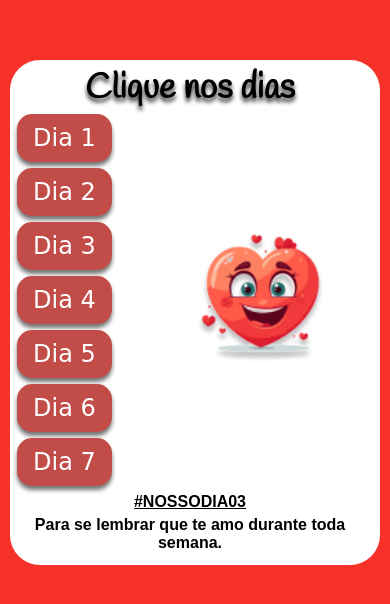
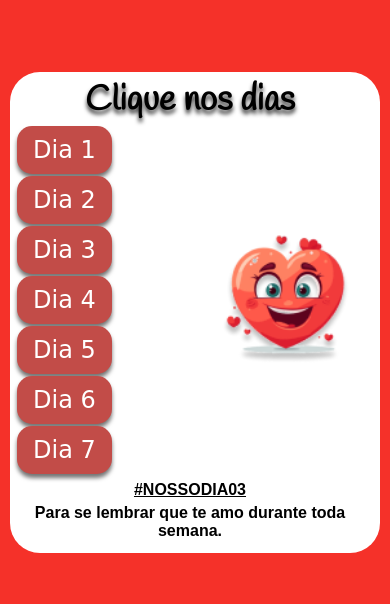
Before and after one commit to Vitormorais23/mensagens-7-dias, a plain HTML site: page index.html in a window 390 px wide. Shown: the part 110-714 px from the top of the page. Drawn offline with Linux system fonts and the light colour scheme.

Commit message:
Fazendo alterações

```diff
--- a/index.html
+++ b/index.html
@@ -15,23 +15,24 @@
         <div class="card">
             <h1>Clique nos dias</h1>
             <div class="bloco-de-dias">
-                <div class="dias"><a href="paginas/dia-1.html" target="_self" rel="next">Dia 1</a></div>
+                <div class="dias-agrupados">
 
-                <div class="dias"><a href="paginas/dia-2.html" target="_self" rel="next">Dia 2</a></div>
+                    <a class="dias" href="paginas/dia-1.html" target="_self" rel="next">Dia 1</a>
 
-                <div class="dias"><a href="paginas/dia-3.html" target="_self" rel="next">Dia 3</a></div>
+                    <a class="dias" href="paginas/dia-2.html" target="_self" rel="next">Dia 2</a>
 
-                <div class="separar-imagem">
-                    <div class="dias-4"><a href="paginas/dia-4.html" target="_self" rel="next">Dia 4</a></div>
+                    <a class="dias" href="paginas/dia-3.html" target="_self" rel="next">Dia 3</a>
 
-                    <div class="imagem"><img src="midias/coracao.png" alt="imagem coração sorrindo" id="coracao"></div>
+                    <a class="dias" href="paginas/dia-4.html" target="_self" rel="next">Dia 4</a>
+
+                    <a class="dias" href="paginas/dia-5.html" target="_self" rel="next">Dia 5</a>
+
+                    <a class="dias" href="paginas/dia-6.html" target="_self" rel="next">Dia 6</a>
+
+                    <a class="dias" href="paginas/dia-7.html" target="_self" rel="next">Dia 7</a>
                 </div>
 
-                <div class="dias"><a href="paginas/dia-5.html" target="_self" rel="next">Dia 5</a></div>
-
-                <div class="dias"><a href="paginas/dia-6.html" target="_self" rel="next">Dia 6</a></div>
-
-                <div class="dias"><a href="paginas/dia-7.html" target="_self" rel="next">Dia 7</a></div>
+                <img src="midias/coracao.png" alt="imagem coração sorrindo" id="coracao">
             </div>
             <p class="nosso-dia">#NOSSODIA03</p>
             <p>Para se lembrar que te amo durante toda semana.
--- a/styles/style.css
+++ b/styles/style.css
@@ -33,14 +33,23 @@ main {
     border-radius: 30px;
     display: flex;
     flex-direction: column;
+    justify-content: center;
+}
+
+h1 {
+    font-family: 'Handlee', cursive;
+    font-size: 50px;
+    text-align: center;
+    text-shadow: 0px 4px 4px rgba(0, 0, 0, 0.815);
+    margin-top: 3px;
 }
 
 .bloco-de-dias {
     padding: 0;
     display: flex;
-    flex-direction: column;
-    gap: 2px;
+    flex-direction: row;
     justify-content: space-between;
+    align-items: center;
 }
 
 .separar-imagem {
@@ -65,43 +74,16 @@ main {
 
 .dias {
     background-color: var(--background-color-dias);
-    width: 75px;
+    width: 100px;
     padding: 15px;
     box-shadow: 0px 4px 4px 0px rgba(0, 0, 0, 0.548);
     border-radius: 15px;
-    margin: 5px;
+    margin: 10px;
     align-items: center;
-    flex: 1;
     display: flex;
     flex-direction: column;
-}
 
-.dias-4 {
-    background-color: var(--background-color-dias);
-    width: 75px;
-    padding: 15px;
-    box-shadow: 0px 4px 4px 0px rgba(0, 0, 0, 0.548);
-    border-radius: 15px;
-    margin: 5px;
-    align-items: center;
-    flex: 1;
-    display: flex;
-    flex-direction: column;
-}
-
-.dias > a {
     text-decoration: none;
-    color: black;
-    font-family: 'Poppins', sans-serif;
-    font-weight: 400;
-    color: #fff;
-    font-size: 24px;
-    font-family: 'Leckerli One', cursive;
-}
-
-.dias-4 > a {
-    text-decoration: none;
-    color: black;
     font-family: 'Poppins', sans-serif;
     font-weight: 400;
     color: #fff;
@@ -111,18 +93,7 @@ main {
 
 .dias:hover {
     cursor: pointer;
-}
-
-.dias-4:hover {
-    cursor: pointer;
-}
-
-h1 {
-    font-family: 'Handlee', cursive;
-    font-size: 50px;
-    text-align: center;
-    text-shadow: 0px 4px 4px rgba(0, 0, 0, 0.815);
-    margin-top: 3px;
+    background-color: #901814;
 }
 
 p {
@@ -132,6 +103,36 @@ p {
     font-weight: 600;
     display: flex;
     text-align: center;
+}
+
+.card-mensagens {
+    background-color: #fff;
+    margin: 10px;
+    padding: 10px 30px 15px 30px;
+    border-radius: 30px;
+    display: flex;
+    flex-direction: column;
+    justify-content: center;
+}
+
+.imagem-dia {
+    width: 250px;
+    height: 265px;
+    align-items: center;
+    margin-top: 10px;
+    margin-bottom: 10px;
+}
+
+.mensagens {
+    display: flex;
+    flex-direction: row;
+    justify-content: center;
+    background-color: var(--background-color-dias);
+    box-shadow: 0px 4px 4px 0px rgba(0, 0, 0, 0.548);
+    border-radius: 20px;
+    padding: 15px;
+    color: #fff;
+    margin: 15px;
 }
 
 .voltar-para-inicio {
@@ -156,22 +157,6 @@ p {
     color: #fff;
     font-size: 14px;
     font-family: 'Leckerli One', cursive;
-}
-
-.imagem-dia {
-    display: flex;
-    justify-content: center;
-    margin-top: 10px;
-    margin-bottom: 10px;
-}
-
-.mensagens {
-    background-color: var(--background-color-dias);
-    box-shadow: 0px 4px 4px 0px rgba(0, 0, 0, 0.548);
-    border-radius: 20px;
-    padding: 15px;
-    color: #fff;
-    margin: 15px;
 }
 
 .dia-7 {
@@ -205,15 +190,6 @@ p {
         margin: 2px;
     }
 
-    .dias-4 {
-        background-color: var(--background-color-dias);
-        width: 75px;
-        padding: 10px;
-        box-shadow: 0px 4px 4px 0px rgba(0, 0, 0, 0.548);
-        border-radius: 15px;
-        margin: 2px;
-    }
-
     h1 {
         font-size: 35px;
         margin-top: 3px;
```
Also changed, not shown: paginas/dia-1.html (+7 -4 lines).
